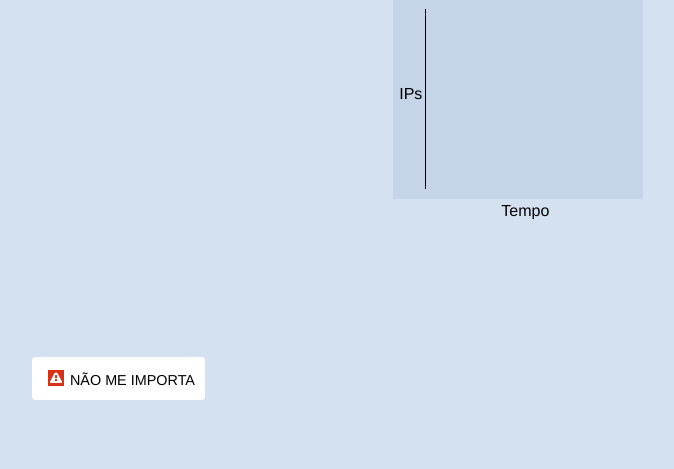
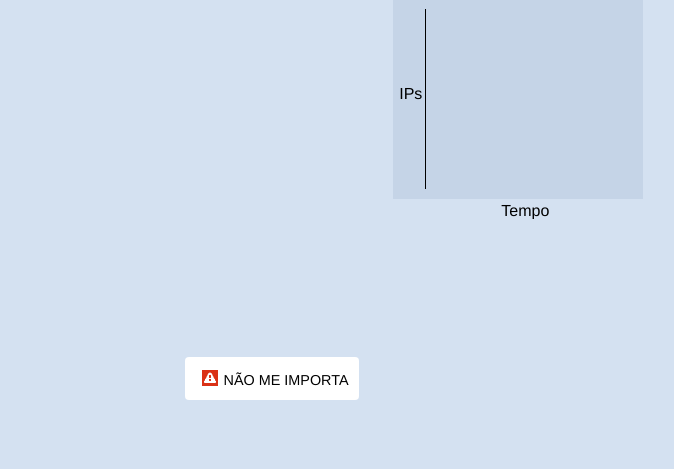
Before and after one commit to caixamagica/caixamagica.github.io, a PHP site: page /resultados.php in a window 1280 px wide. Shown: the part 435-904 px from the top of the page, without its empty margins (122-796 px from the left). After the commit the page ends 835 px from the top, so only its background shows below. Run offline with PHP 8.4, Linux system fonts and the light colour scheme; data comes from the database, SQL or seed files in the repository.

Commit message:
Cambios en estilos en boton
Cambios en el estilo del botón de vizualizacao.php y resultados.php

```diff
--- a/css/app.css
+++ b/css/app.css
@@ -200,7 +200,7 @@ p.subtitle {
 		        padding: 7% 0 0 12%; } }
 
 .section.tool5{
-	padding: 10% 0 0 12%; }
+	padding: 10% 0 0 24%; }
 
 	@media (max-width: 1024px) {
 	    .section.tool5 {
--- a/visualizacao.php
+++ b/visualizacao.php
@@ -240,9 +240,7 @@ Atividade no tempo
 <div class="mcentered2"></div>
 </div>
           <div class="tool5 section">
-
 	          <a href="index.php?nao_importa=1" class="medium alert button">
-
 		          <p>NÃO ME IMPORTA</p>
 		          <ul id="icons" class="ui-widget ui-helper-clearfix">
 			      <li class="ui-state-default ui-corner-all" title="NÃO ME IMPORTA"><span class="ui-icon ui-icon-alert"></span></li>
```
Also changed, not shown: resultados.php (+3 -8 lines).
